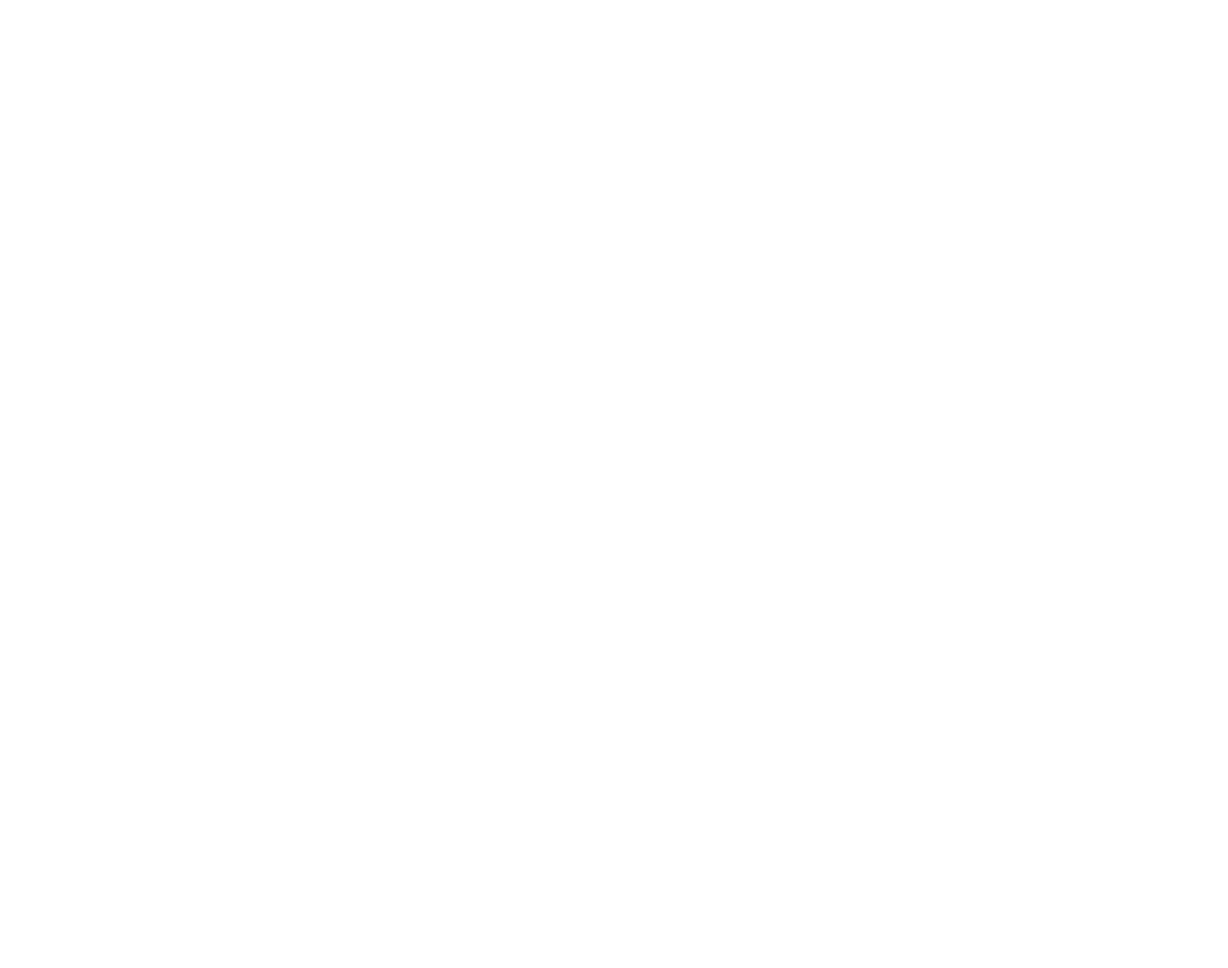
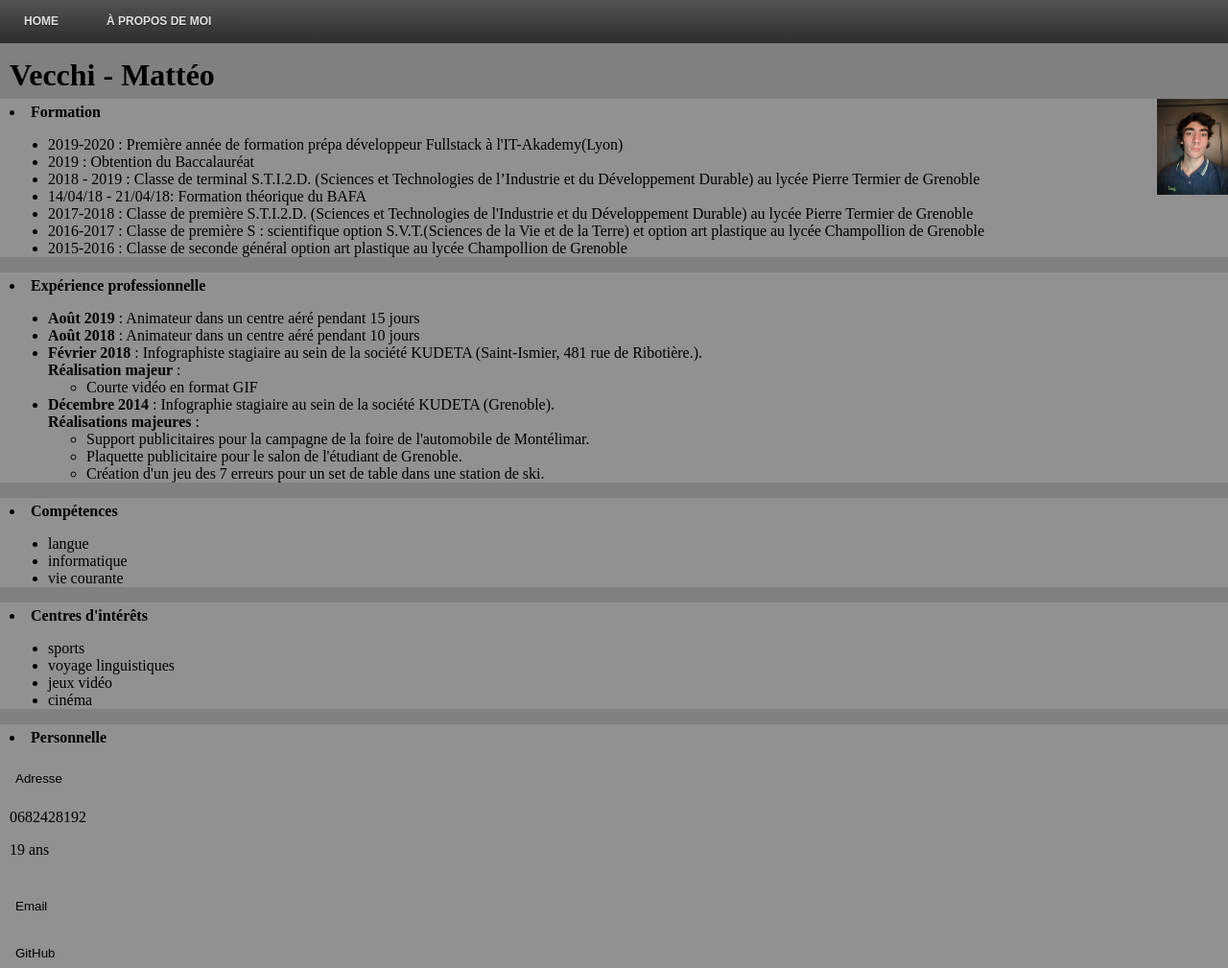
Before and after one commit to matvki/cv, a plain HTML site: page index.html in a window 1280 px wide. Shown: the whole page at 96% size. Before the commit the page ends 800 px from the top, so only its background shows below. Drawn offline with Linux system fonts and the light colour scheme.

Commit message:
maj html

```diff
--- a/css/styles.css
+++ b/css/styles.css
@@ -0,0 +1,225 @@
+body {
+    margin: 0px;
+    background-color: grey;
+}
+
+#menu {
+    width: 100%;
+    margin: 0px;
+    padding: 10px 0 0 0;
+    list-style: none;
+    background: #111;
+    background: -moz-linear-gradient(#444, #111);
+    background: -webkit-gradient(linear, left bottom, left top, color-stop(0, #111), color-stop(1, #444));
+    background: -webkit-linear-gradient(#444, #111);
+    background: -o-linear-gradient(#444, #111);
+    background: -ms-linear-gradient(#444, #111);
+    background: linear-gradient(#444, #111);
+    opacity: 75%;
+}
+
+#menu li {
+    float: left;
+    padding: 0 0 10px 0;
+    position: relative;
+}
+
+#menu a {
+    float: left;
+    height: 25px;
+    padding: 0 25px;
+    color: white;
+    text-transform: uppercase;
+    font: bold 12px/25px Arial, Helvetica;
+    text-decoration: none;
+    text-shadow: 0 1px 0 #000;
+}
+
+#menu li:hover>a {
+    color: #fafafa;
+}
+
+*html #menu li a:hover {
+    /* IE6 */
+    color: #fafafa;
+}
+
+#menu li:hover>ul {
+    display: block;
+}
+
+/* Sous-menu */
+
+#menu ul {
+    list-style: none;
+    margin: 0;
+    padding: 0;
+    display: none;
+    position: absolute;
+    top: 35px;
+    left: 0;
+    z-index: 99999;
+    background: #444;
+    background: -moz-linear-gradient(#444, #111);
+    background: -webkit-gradient(linear, left bottom, left top, color-stop(0, #111), color-stop(1, #444));
+    background: -webkit-linear-gradient(#444, #111);
+    background: -o-linear-gradient(#444, #111);
+    background: -ms-linear-gradient(#444, #111);
+    background: linear-gradient(#444, #111);
+    -moz-border-radius: 5px;
+    border-radius: 5px;
+}
+
+#menu ul li {
+    float: none;
+    margin: 0;
+    padding: 0;
+    display: block;
+    -moz-box-shadow: 0 1px 0 #111111, 0 2px 0 #777777;
+    -webkit-box-shadow: 0 1px 0 #111111, 0 2px 0 #777777;
+    box-shadow: 0 1px 0 #111111, 0 2px 0 #777777;
+}
+
+#menu ul li:last-child {
+    -moz-box-shadow: none;
+    -webkit-box-shadow: none;
+    box-shadow: none;
+}
+
+#menu ul a {
+    padding: 10px;
+    height: auto;
+    line-height: 1;
+    display: block;
+    white-space: nowrap;
+    float: none;
+    text-transform: none;
+}
+
+*html #menu ul a {
+    /* IE6 */
+    height: 10px;
+    width: 150px;
+}
+
+*:first-child+html #menu ul a {
+    /* IE7 */
+    height: 10px;
+    width: 150px;
+}
+
+#menu ul a:hover {
+    background: black;
+    background: -moz-linear-gradient(black, black);
+    background: -webkit-gradient(linear, left top, left bottom, from(black), to(black));
+    background: -webkit-linear-gradient(black, black);
+    background: -o-linear-gradient(black, black);
+    background: -ms-linear-gradient(black, black);
+    background: linear-gradient(black, black);
+}
+
+#menu ul li:first-child a {
+    -moz-border-radius: 5px 5px 0 0;
+    -webkit-border-radius: 5px 5px 0 0;
+    border-radius: 5px 5px 0 0;
+}
+
+#menu ul li:first-child a:after {
+    content: '';
+    position: absolute;
+    left: 30px;
+    top: -8px;
+    width: 0;
+    height: 0;
+    border-left: 5px solid transparent;
+    border-right: 5px solid transparent;
+    border-bottom: 8px solid #444;
+}
+
+#menu ul li:first-child a:hover:after {
+    border-bottom-color: black;
+}
+
+#menu ul li:last-child a {
+    -moz-border-radius: 0 0 5px 5px;
+    -webkit-border-radius: 0 0 5px 5px;
+    border-radius: 0 0 5px 5px;
+}
+
+/* Rétablissement du flottement */
+
+#menu:after {
+    visibility: hidden;
+    display: block;
+    font-size: 0;
+    content: " ";
+    clear: both;
+    height: 0;
+}
+
+.sticky {
+    position: fixed;
+    top: 0;
+    width: 100%;
+}
+
+.sticky+.content {
+    padding-top: 102px;
+}
+
+#head {
+    width: auto;
+    height: auto;
+    background-color: grey;
+    padding: 10px 0 0 10px;
+    line-height: 5px;
+}
+
+#formation {
+    width: auto;
+    height: auto;
+    background-color: rgb(145, 145, 145);
+}
+
+#expPro {
+    width: auto;
+    height: auto;
+    background-color: rgb(145, 145, 145);
+}
+
+#competence {
+    width: auto;
+    height: auto;
+    background-color: rgb(145, 145, 145);
+}
+
+#interet {
+    width: auto;
+    height: auto;
+    background-color: rgb(145, 145, 145);
+}
+
+#perso {
+    width: auto;
+    height: auto;
+    background-color: rgb(145, 145, 145);
+}
+
+.textForm {
+    padding: 5px 0px 0px 10px;
+}
+
+.linkBlack {
+    color: black;
+    text-decoration: none;
+}
+
+.button {
+    background-color: rgb(145, 145, 145);
+    border: none;
+    margin: 7px 0px 7px 0px;
+}
+
+#profile {
+    border-left: 1px;
+}
--- a/index.html
+++ b/index.html
@@ -1,20 +1,109 @@
 <!DOCTYPE html>
 <html lang="fr">
+
 <head>
     <meta charset="UTF-8">
     <link rel="stylesheet" href="./css/styles.css">
-    <!-- <script src="./js/scrypt.js"></script> -->
-    <title>Document</title>
+    <title>Matteo Vecchi</title>
 </head>
+
 <body>
-    <header>
-
+    <header class="header" id="myHeader">
+        <ul id="menu">
+            <li><a href="#">Home</a></li>
+            <li>
+                <a>à propos de moi</a>
+                <ul>
+                    <li><a href="#perso">Personnelle</a></li>
+                    <li><a href="#formation">Formation</a></li>
+                    <li><a href="#expPro">Expérience professionnelle</a></li>
+                    <li><a href="#competence">Compétences</a></li>
+                    <li><a href="#interet">Centres d'intérêts</a></li>
+                </ul>
+            </li>
+        </ul>
     </header>
     <main>
+        <div id="head">
+            <h1>Vecchi - Mattéo</h1>
+            <img src="./image/image.png" align=right>
+        </div>
+        <div id="formation">
+            <li class="textForm"><b>Formation</b>
+                <ul>
+                    <li>2019-2020 : Première année de formation prépa développeur Fullstack à l'IT-Akademy(Lyon)</li>
+                    <li>2019 : Obtention du Baccalauréat</li>
+                    <li>2018 - 2019 : Classe de terminal S.T.I.2.D. (Sciences et Technologies de l’Industrie et du
+                        Développement Durable) au lycée Pierre Termier de Grenoble</li>
+                    <li>14/04/18 - 21/04/18: Formation théorique du BAFA</li>
+                    <li>2017-2018 : Classe de première S.T.I.2.D. (Sciences et Technologies de l'Industrie et du
+                        Développement Durable) au lycée Pierre Termier de Grenoble</li>
+                    <li>2016-2017 : Classe de première S : scientifique option S.V.T.(Sciences de la Vie et de la Terre)
+                        et option art plastique au lycée Champollion de Grenoble</li>
+                    <li>2015-2016 : Classe de seconde général option art plastique au lycée Champollion de Grenoble</li>
+                </ul>
+            </li>
+        </div>
+        <div id="expPro">
+            <li class="textForm"><b>Expérience professionnelle</b>
+                <ul>
+                    <li><b>Août 2019 </b>: Animateur dans un centre aéré pendant 15 jours</li>
+                    <li><b>Août 2018 </b>: Animateur dans un centre aéré pendant 10 jours</li>
+                    <li><b>Février 2018 </b>: Infographiste stagiaire au sein de la société KUDETA (Saint-Ismier, 481
+                        rue de Ribotière.). <br><b>Réalisation majeur </b>:
+                        <ul>
+                            <li>Courte vidéo en format <a class="linkBlack" href="https://youtu.be/VOCVIj5O7sc"
+                                    target="_blank">GIF</a></li>
+                        </ul>
+                    </li>
+                    <li><b>Décembre 2014 </b>: Infographie stagiaire au sein de la société KUDETA (Grenoble).<br>
+                        <b>Réalisations majeures</b> :
+                        <ul>
+                            <li>Support publicitaires pour la campagne de la foire de l'automobile de Montélimar.</li>
+                            <li>Plaquette publicitaire pour le salon de l'étudiant de Grenoble.</li>
+                            <li>Création d'un jeu des 7 erreurs pour un set de table dans une station de ski.</li>
+                        </ul>
+                    </li>
+                </ul>
+            </li>
+        </div>
+        <div id="competence">
+            <li class="textForm"><b>Compétences</b>
+                <ul>
+                    <li>langue</li>
+                    <li>informatique</li>
+                    <li>vie courante</li>
+                </ul>
+            </li>
+        </div>
+        <div id="interet">
+            <li class="textForm"><b>Centres d'intérêts</b>
+                <ul>
+                    <li>sports</li>
+                    <li>voyage linguistiques</li>
+                    <li>jeux vidéo</li>
+                    <li>cinéma</li>
+                </ul>
+            </li>
+        </div>
+        <div id="perso">
+            <li class="textForm"><b>Personnelle</b><br>
+                <span id="adresse" style="visibility: hidden;"><a class="linkBlack"
+                        href="https://www.google.com/maps/place/Combe+Blanche,+38950+Quaix-en-Chartreuse/@45.2487406,5.7328737,19z/data=!3m1!4b1!4m5!3m4!1s0x478af6b7f2d833eb:0xb01fd6598a17867d!8m2!3d45.248552!4d5.73326?hl=fr"
+                        target="_blank">1708 routes de Sarcenas, Quaix en Chartreuse</a></span><br><input class="button"
+                    type="button" value="Adresse" onclick="adresse();">
+                <p>0682428192</p>
+                <p>19 ans</p>
+                <span id="email" style="visibility: hidden;">m.vecchi@it-students.fr</span><br>
+                <input class="button" type="button" value="Email" onclick="email();"><br>
+                <span id="github" style="visibility: hidden;"><a class="linkBlack"
+                        href="https://www.google.com/maps/place/Combe+Blanche,+38950+Quaix-en-Chartreuse/@45.2487406,5.7328737,19z/data=!3m1!4b1!4m5!3m4!1s0x478af6b7f2d833eb:0xb01fd6598a17867d!8m2!3d45.248552!4d5.73326?hl=fr"
+                        target="_blank">matvki</a> </span><br>
+                <input class="button" type="button" value="GitHub" onclick="github();">
+            </li>
+        </div>
+    </main>
+    <script src="./js/scrypt.js"></script>
+</body>
 
-    </main>
-    <footer>
-
-    </footer>
-</body>
 </html>
--- a/js/scrypt.js
+++ b/js/scrypt.js
@@ -0,0 +1,30 @@
+window.onscroll = function() {myFunction()};
+
+var header = document.getElementById("myHeader");
+var sticky = header.offsetTop;
+
+function myFunction() {
+  if (window.pageYOffset > sticky) {
+    header.classList.add("sticky");
+  } else {
+    header.classList.remove("sticky");
+  }
+}
+function adresse() {
+    if (document.getElementById("adresse").style.visibility== "visible")
+    document.getElementById("adresse").style.visibility= "hidden";
+    else
+    document.getElementById("adresse").style.visibility= "visible";
+}
+function email() {
+    if (document.getElementById("email").style.visibility== "visible")
+    document.getElementById("email").style.visibility= "hidden";
+    else
+    document.getElementById("email").style.visibility= "visible";
+}
+function github() {
+    if (document.getElementById("github").style.visibility== "visible")
+    document.getElementById("github").style.visibility= "hidden";
+    else
+    document.getElementById("github").style.visibility= "visible";
+}
```
